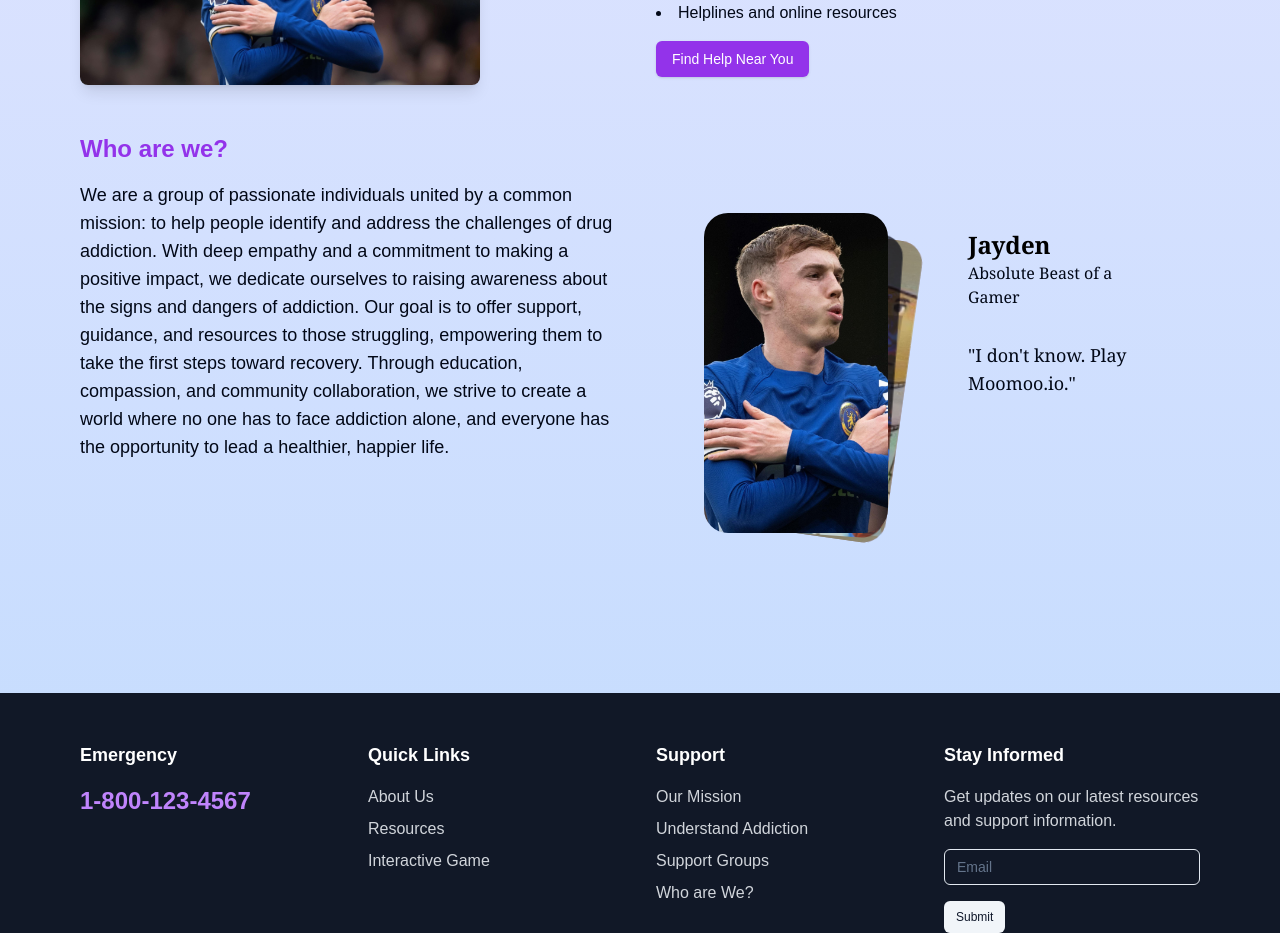
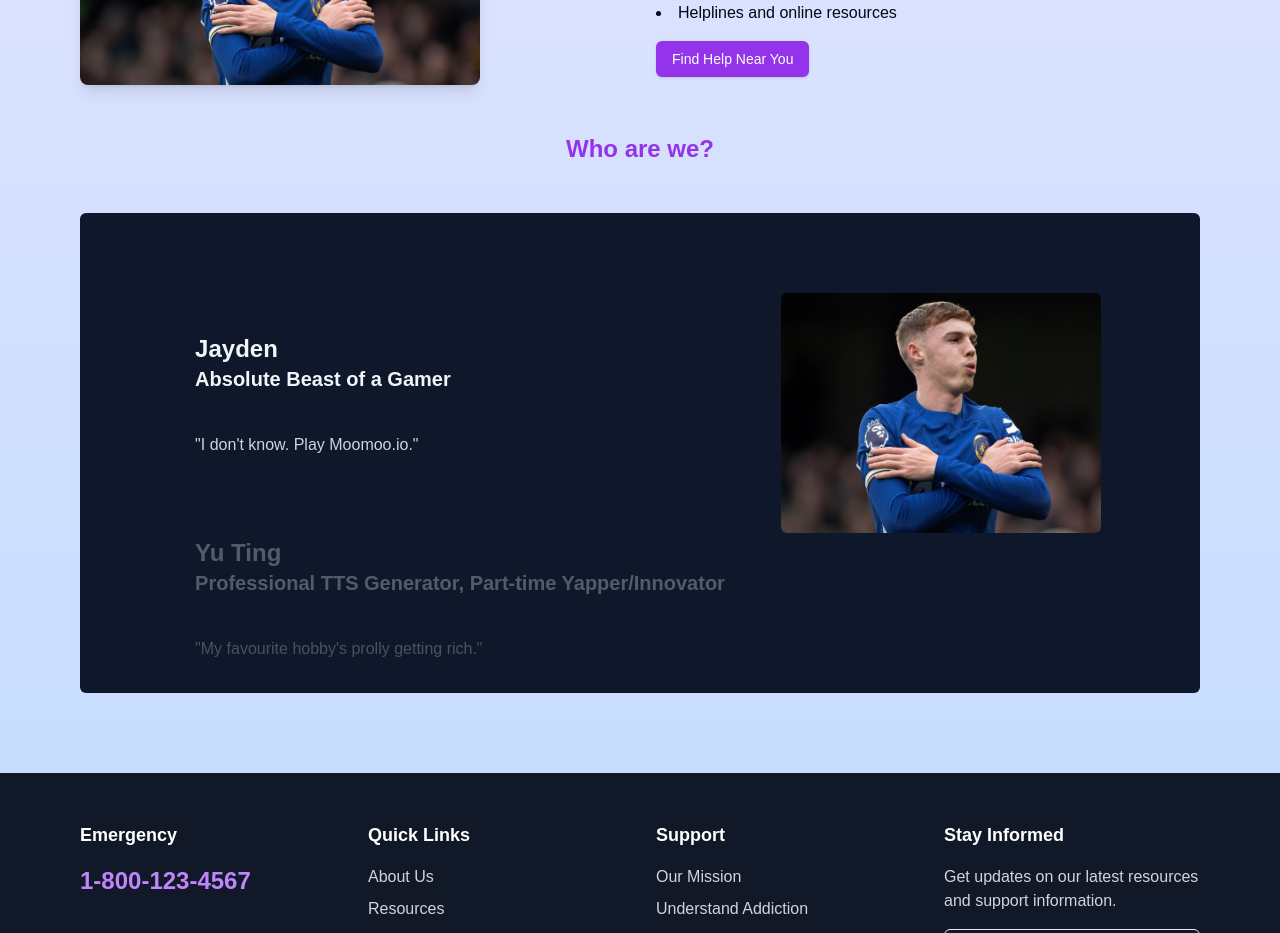
Before and after one commit to meisyt08/smuwebdev, a Next.js app in the folder my-app/: page /about-us in a window 1280 px wide. Shown: the part 1160-2093 px from the top of the page. Built offline with nearby package versions, Linux system fonts and the light colour scheme.

Commit message:
added sticky scroll in about us

```diff
--- a/my-app/app/about-us/page.tsx
+++ b/my-app/app/about-us/page.tsx
@@ -4,6 +4,7 @@ import Image from "next/image";
 import { Card, CardContent, CardHeader, CardTitle } from "@/components/ui/card";
 import { Button } from "@/components/ui/button";
 import { Footer } from "@/components/Footer";
+import { StickyScroll } from "@/components/ui/sticky-scroll-reveal";
 
 const AnimatedTestimonials = dynamic(
   () =>
@@ -17,31 +18,72 @@ const AnimatedTestimonials = dynamic(
 );
 
 export default function AboutUs() {
-  const testimonials = [
+  const content = [
     {
-      quote: '"I don\'t know. Play Moomoo.io."',
-      name: "Jayden",
-      designation: "Absolute Beast of a Gamer",
-      src: "/jayden.jpg",
+      title: "Jayden",
+      subheader: "Absolute Beast of a Gamer",
+      description: '"I don\'t know. Play Moomoo.io."',
+      content: (
+        <div className="h-full w-full  flex items-center justify-center text-white">
+          <Image
+            src="/jayden.jpg"
+            width={300}
+            height={300}
+            className="h-full w-full object-cover"
+            alt="linear board demo"
+          />
+        </div>
+      ),
     },
     {
-      quote: '"My favourite hobby\'s prolly getting rich."',
-      name: "Yu Ting",
-      designation: "Professional TTS Generator, Part-time Yapper/Innovator",
-      src: "/yuting.jpg",
+      title: "Yu Ting",
+      subheader: "Professional TTS Generator, Part-time Yapper/Innovator",
+      description: '"My favourite hobby\'s prolly getting rich."',
+      content: (
+        <div className="h-full w-full  flex items-center justify-center text-white">
+          <Image
+            src="/yuting.jpg"
+            width={300}
+            height={300}
+            className="h-full w-full object-cover"
+            alt="linear board demo"
+          />
+        </div>
+      ),
     },
     {
-      quote: '"Ask for money, get advice. Ask for advice, get money twice."',
-      name: "Javen",
-      designation: "Pitbull Lover / Pitbull's Lover",
-      src: "/javen.jpeg",
+      title: "Javen",
+      subheader: "Pitbull Lover / Pitbull's Lover",
+      description:
+        '"Ask for money, get advice. Ask for advice, get money twice."',
+      content: (
+        <div className="h-full w-full  flex items-center justify-center text-white">
+          <Image
+            src="/javen.jpeg"
+            width={300}
+            height={300}
+            className="h-full w-full object-cover"
+            alt="linear board demo"
+          />
+        </div>
+      ),
     },
     {
-      quote:
+      title: "Ivyn",
+      subheader: "What The Cup Fan",
+      description:
         '"Lorem ipsum dolor sit amet, consectetur adipiscing elit, sed do eiusmod tempor incididunt ut labore et dolore magna aliqua."',
-      name: "Ivyn",
-      designation: "What The Cup Fan",
-      src: "/ivyn.jpeg",
+      content: (
+        <div className="h-full w-full  flex items-center justify-center text-white">
+          <Image
+            src="/ivyn.jpeg"
+            width={300}
+            height={300}
+            className="h-full w-full object-cover"
+            alt="linear board demo"
+          />
+        </div>
+      ),
     },
   ];
 
@@ -163,27 +205,11 @@ export default function AboutUs() {
           </div>
         </section>
         <section id="about" className="mb-12">
-          <div className="flex flex-col md:flex-row gap-8">
-            <div className="flex flex-col md:w-1/2">
-              <h2 className="text-2xl font-semibold mb-4 text-purple-600 dark:text-purple-400">
-                Who are we?
-              </h2>
-              <p className="text-lg">
-                We are a group of passionate individuals united by a common
-                mission: to help people identify and address the challenges of
-                drug addiction. With deep empathy and a commitment to making a
-                positive impact, we dedicate ourselves to raising awareness
-                about the signs and dangers of addiction. Our goal is to offer
-                support, guidance, and resources to those struggling, empowering
-                them to take the first steps toward recovery. Through education,
-                compassion, and community collaboration, we strive to create a
-                world where no one has to face addiction alone, and everyone has
-                the opportunity to lead a healthier, happier life.
-              </p>
-            </div>
-            <div className="md:w-1/2">
-              <AnimatedTestimonials testimonials={testimonials} />
-            </div>
+          <div className="flex flex-col md:flex-col gap-8">
+            <h2 className="text-2xl text-center font-semibold mb-4 text-purple-600 dark:text-purple-400">
+              Who are we?
+            </h2>
+            <StickyScroll content={content} />
           </div>
         </section>
       </main>
--- /dev/null
+++ b/my-app/components/ui/sticky-scroll-reveal.tsx
@@ -0,0 +1,124 @@
+"use client";
+import React, { useEffect, useRef, useState } from "react";
+import { useMotionValueEvent, useScroll } from "framer-motion";
+import { motion } from "framer-motion";
+import { cn } from "@/lib/utils";
+
+export const StickyScroll = ({
+  content,
+  contentClassName,
+}: {
+  content: {
+    title: string;
+    subheader: string;
+    description: string;
+    content?: React.ReactNode | any;
+  }[];
+  contentClassName?: string;
+}) => {
+  const [activeCard, setActiveCard] = React.useState(0);
+  const ref = useRef<any>(null);
+  const { scrollYProgress } = useScroll({
+    // uncomment line 22 and comment line 23 if you DONT want the overflow container and want to have it change on the entire page scroll
+    // target: ref
+    container: ref,
+    offset: ["start start", "end start"],
+  });
+  const cardLength = content.length;
+
+  useMotionValueEvent(scrollYProgress, "change", (latest) => {
+    const cardsBreakpoints = content.map((_, index) => index / cardLength);
+    const closestBreakpointIndex = cardsBreakpoints.reduce(
+      (acc, breakpoint, index) => {
+        const distance = Math.abs(latest - breakpoint);
+        if (distance < Math.abs(latest - cardsBreakpoints[acc])) {
+          return index;
+        }
+        return acc;
+      },
+      0
+    );
+    setActiveCard(closestBreakpointIndex);
+  });
+
+  const backgroundColors = [
+    "var(--slate-900)",
+    "var(--black)",
+    "var(--neutral-900)",
+  ];
+  const linearGradients = [
+    "linear-gradient(to bottom right, var(--cyan-500), var(--emerald-500))",
+    "linear-gradient(to bottom right, var(--pink-500), var(--indigo-500))",
+    "linear-gradient(to bottom right, var(--orange-500), var(--yellow-500))",
+  ];
+
+  const [backgroundGradient, setBackgroundGradient] = useState(
+    linearGradients[0]
+  );
+
+  useEffect(() => {
+    setBackgroundGradient(linearGradients[activeCard % linearGradients.length]);
+  }, [activeCard]);
+
+  return (
+    <motion.div
+      animate={{
+        backgroundColor: backgroundColors[activeCard % backgroundColors.length],
+      }}
+      className="h-[30rem] overflow-y-auto flex justify-center relative space-x-10 rounded-md p-10"
+      ref={ref}
+    >
+      <div className="div relative flex items-start px-4">
+        <div className="max-w-2xl">
+          {content.map((item, index) => (
+            <div key={item.title + index} className="my-20">
+              <motion.h2
+                initial={{
+                  opacity: 0,
+                }}
+                animate={{
+                  opacity: activeCard === index ? 1 : 0.3,
+                }}
+                className="text-2xl font-bold text-slate-100"
+              >
+                {item.title}
+              </motion.h2>
+              <motion.p
+                initial={{
+                  opacity: 0,
+                }}
+                animate={{
+                  opacity: activeCard === index ? 1 : 0.3,
+                }}
+                className="text-xl font-semibold text-slate-100"
+              >
+                {item.subheader}
+              </motion.p>
+              <motion.p
+                initial={{
+                  opacity: 0,
+                }}
+                animate={{
+                  opacity: activeCard === index ? 1 : 0.3,
+                }}
+                className="text-kg text-slate-300 max-w-sm mt-10"
+              >
+                {item.description}
+              </motion.p>
+            </div>
+          ))}
+          <div className="h-40" />
+        </div>
+      </div>
+      <div
+        style={{ background: backgroundGradient }}
+        className={cn(
+          "hidden lg:block h-60 w-80 rounded-md bg-white sticky top-10 overflow-hidden",
+          contentClassName
+        )}
+      >
+        {content[activeCard].content ?? null}
+      </div>
+    </motion.div>
+  );
+};
--- a/my-app/package.json
+++ b/my-app/package.json
@@ -19,7 +19,7 @@
     "@tabler/icons-react": "^3.24.0",
     "class-variance-authority": "^0.7.1",
     "clsx": "^2.1.1",
-    "framer-motion": "^11.13.3",
+    "framer-motion": "^11.14.1",
     "lucide-react": "^0.468.0",
     "next": "14.2.16",
     "next-themes": "^0.4.4",
--- a/my-app/tailwind.config.ts
+++ b/my-app/tailwind.config.ts
@@ -1,4 +1,10 @@
 import type { Config } from "tailwindcss";
+
+const defaultTheme = require("tailwindcss/defaultTheme");
+const colors = require("tailwindcss/colors");
+const {
+  default: flattenColorPalette,
+} = require("tailwindcss/lib/util/flattenColorPalette");
 
 const config: Config = {
     darkMode: ["class"],
@@ -83,6 +89,18 @@ const config: Config = {
 		  },
   	}
   },
-  plugins: [require("tailwindcss-animate")],
+  plugins: [require("tailwindcss-animate"),  addVariablesForColors],
 };
+
+function addVariablesForColors({ addBase, theme }: any) {
+	let allColors = flattenColorPalette(theme("colors"));
+	let newVars = Object.fromEntries(
+	  Object.entries(allColors).map(([key, val]) => [`--${key}`, val])
+	);
+
+	addBase({
+	  ":root": newVars,
+	});
+  }
+
 export default config;
```
Also changed, not shown: 1 other file (tests, documents, lock files or other folders).
